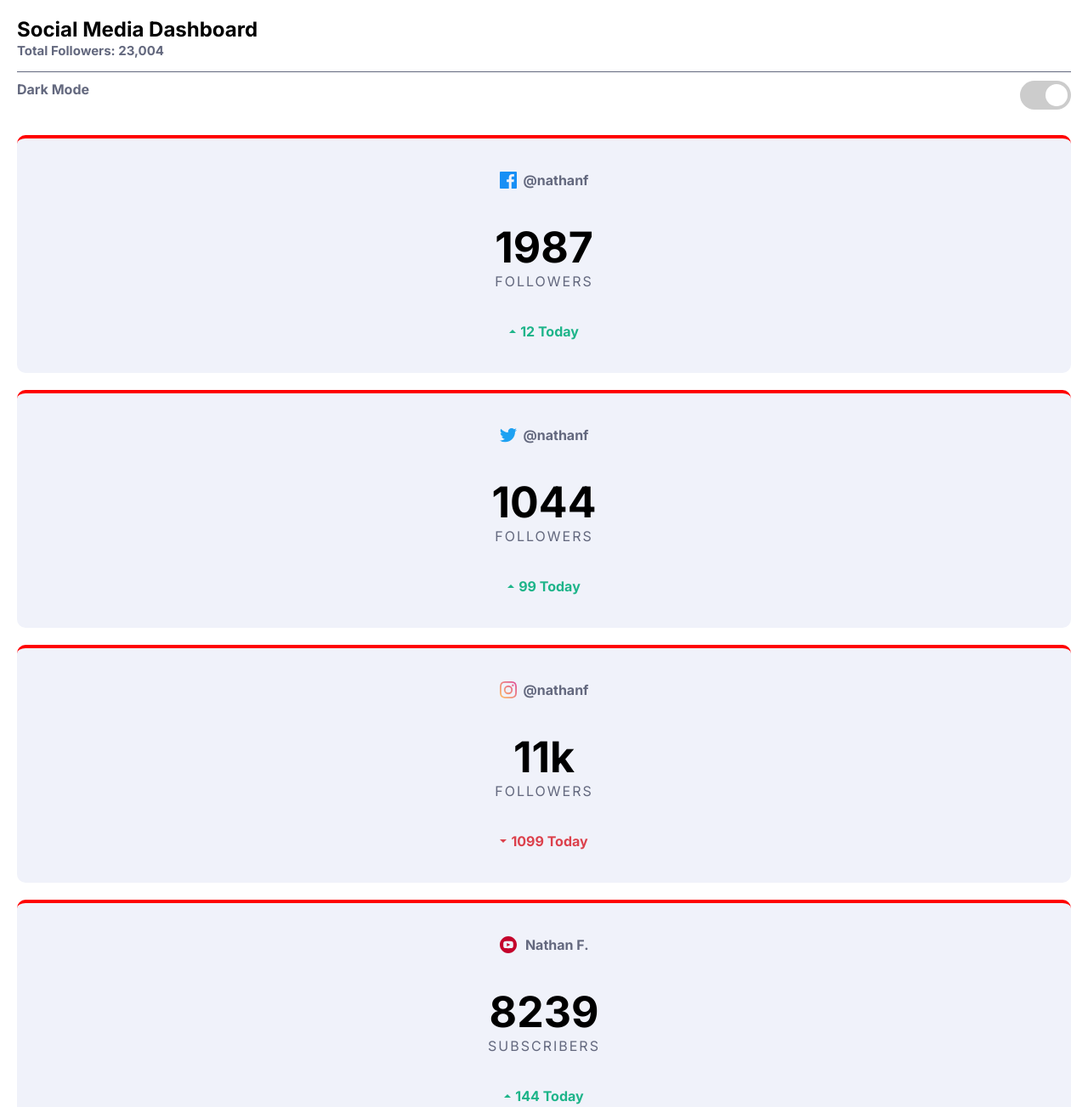
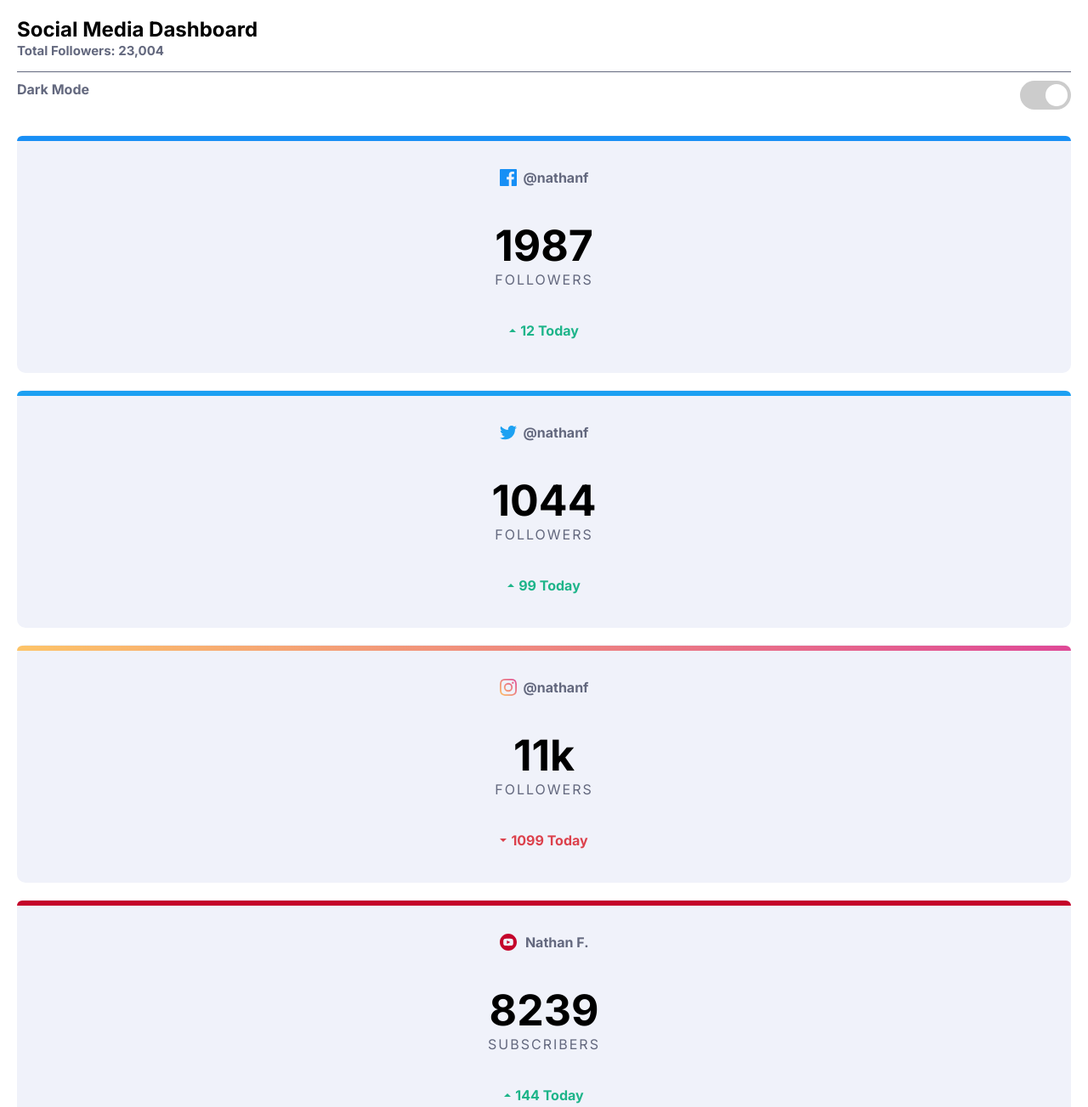
Before and after one commit to gleisonkz/vanilla-mini-projects, a plain HTML site: page social-media-dashboard-switcher/index.html in a window 1280 px wide. Shown: the top 1303 px of the page at 85% size. Drawn offline with Linux system fonts and the light colour scheme.

```diff
--- a/social-media-dashboard-switcher/index.css
+++ b/social-media-dashboard-switcher/index.css
@@ -148,18 +148,50 @@
   flex-direction: column;
 }
 
+/* ========================================================================== /
+/ CARD /
+/ ========================================================================== */
+
 .card {
   display: flex;
   flex-direction: column;
   justify-content: space-evenly;
   align-items: center;
+  position: relative;
 
   width: 100%;
   height: 280px;
   background-color: var(--color-card-bg);
-  border-top: red solid 4px;
   border-radius: 10px;
   margin-top: 20px;
+}
+
+.card::before {
+  content: '';
+  position: absolute;
+  width: 100%;
+  height: 6px;
+  background: black;
+  top: 1px;
+  border-top-right-radius: 10px;
+  border-top-left-radius: 10px;
+  left: 0;
+}
+
+.card--facebook.card::before {
+  background-color: hsl(208, 92%, 53%);
+}
+
+.card--twitter.card::before {
+  background-color: hsl(203, 89%, 53%);
+}
+
+.card--instagram.card::before{
+  background: linear-gradient(to right, hsl(37, 97%, 70%) , hsl(329, 70%, 58%));
+
+}
+.card--youtube.card::before{
+  background-color: hsl(348, 97%, 39%);
 }
 
 .card__header,
@@ -209,6 +241,10 @@
 .footer__text--green {
   color: var(--color-positive);
 }
+
+/* ========================================================================== /
+/ END-CARD /
+/ ========================================================================== */
 
 /* ========================================================================== /
 / END-CONTAINER SOCIAL MEDIA/
--- a/social-media-dashboard-switcher/index.html
+++ b/social-media-dashboard-switcher/index.html
@@ -27,7 +27,7 @@
           </div>
         </div>
         <div class="social-media__content">
-          <div class="card">
+          <div class="card card--facebook">
             <div class="card__header">
               <img class="header__icon" src="images/icon-facebook.svg" alt="Icone Facebook" />
               <span class="header__text">@nathanf</span>
@@ -41,7 +41,7 @@
               <span class="footer__text footer__text--green">12 Today</span>
             </div>
           </div>
-          <div class="card">
+          <div class="card card--twitter">
             <div class="card__header">
               <img class="header__icon" src="images/icon-twitter.svg" alt="Icone Facebook" />
               <span class="header__text">@nathanf</span>
@@ -55,7 +55,7 @@
               <span class="footer__text footer__text--green">99 Today</span>
             </div>
           </div>
-          <div class="card">
+          <div class="card card--instagram">
             <div class="card__header">
               <img class="header__icon" src="images/icon-instagram.svg" alt="Icone Facebook" />
               <span class="header__text">@nathanf</span>
@@ -69,7 +69,7 @@
               <span class="footer__text footer__text--red">1099 Today</span>
             </div>
           </div>
-          <div class="card">
+          <div class="card card--youtube">
             <div class="card__header">
               <img class="header__icon" src="images/icon-youtube.svg" alt="Icone Facebook" />
               <span class="header__text">Nathan F.</span>
```
